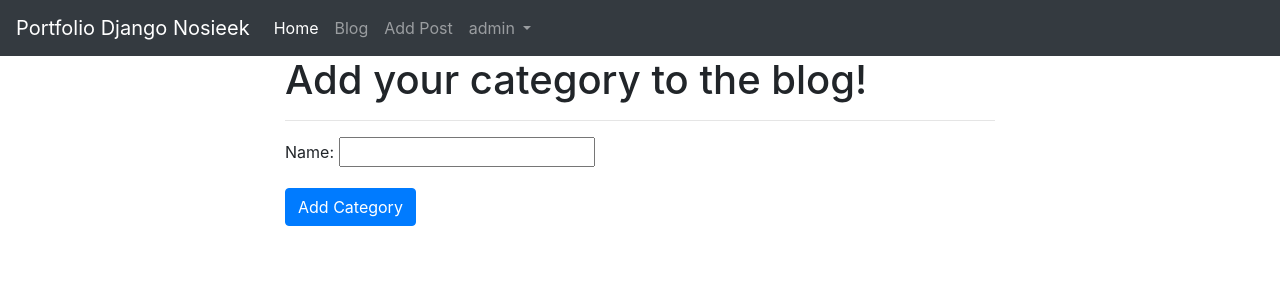
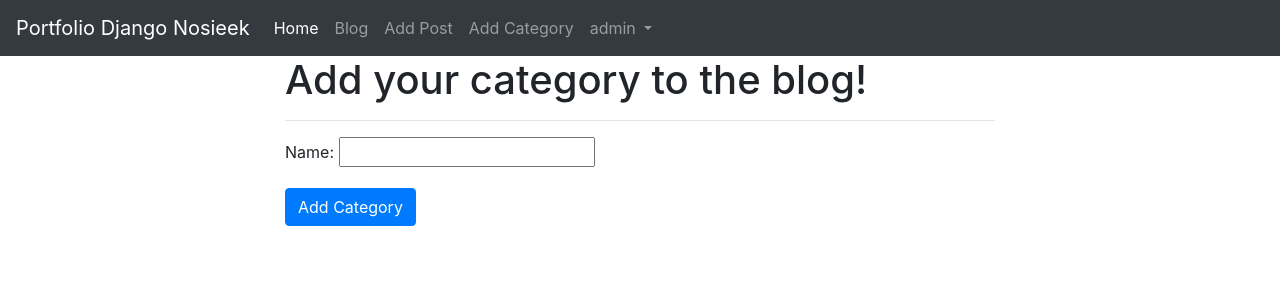
Before and after one commit to Nosieek/Portfolio-Django, a Django app: page /blog/add_category/ in a window 1280 px wide. Shown: the top 300 px of the page. Run offline with Django 4.2, Linux system fonts and the light colour scheme; a user stored in the database is signed in.

Commit message:
Was added link to adding category into navbar

```diff
--- a/templates/base.html
+++ b/templates/base.html
@@ -36,6 +36,9 @@
        <li class="nav-item">
         <a class="nav-link" href="{% url 'add-post' %}">Add Post</a>
       </li>
+      <li class="nav-item">
+        <a class="nav-link" href="{% url 'add-category' %}">Add Category</a>
+      </li>
       <li class="nav-item dropdown">
         <a class="nav-link dropdown-toggle" href="#" id="navbarDropdown" role="button" data-toggle="dropdown" aria-haspopup="true" aria-expanded="false">
           {{ user.username }}
```
